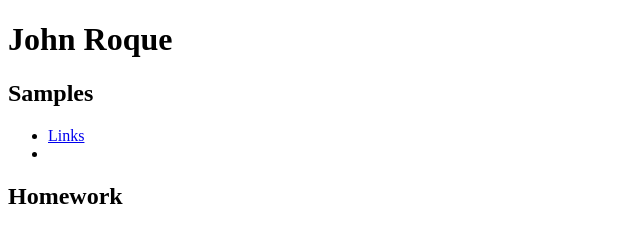
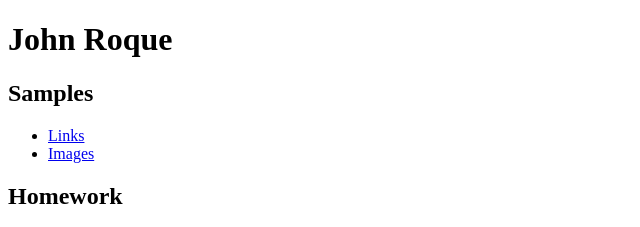
Before and after one commit to jproque/jproque.github.io, a plain HTML site: page index.html in a window 1280 px wide. Shown: the top 227 px of the page, 0-640 px from the left. Drawn offline with Linux system fonts and the light colour scheme.

Commit message:
Named Images Link on Main

```diff
--- a/index.html
+++ b/index.html
@@ -14,7 +14,7 @@
       <a href="samples/links/index.html">Links</a>
     </li>
     <li>
-      <a href="samples/images/index.html"></a>
+      <a href="samples/images/index.html">Images</a>
     </li>
   </ul>
   <h2>Homework</h2>
```
